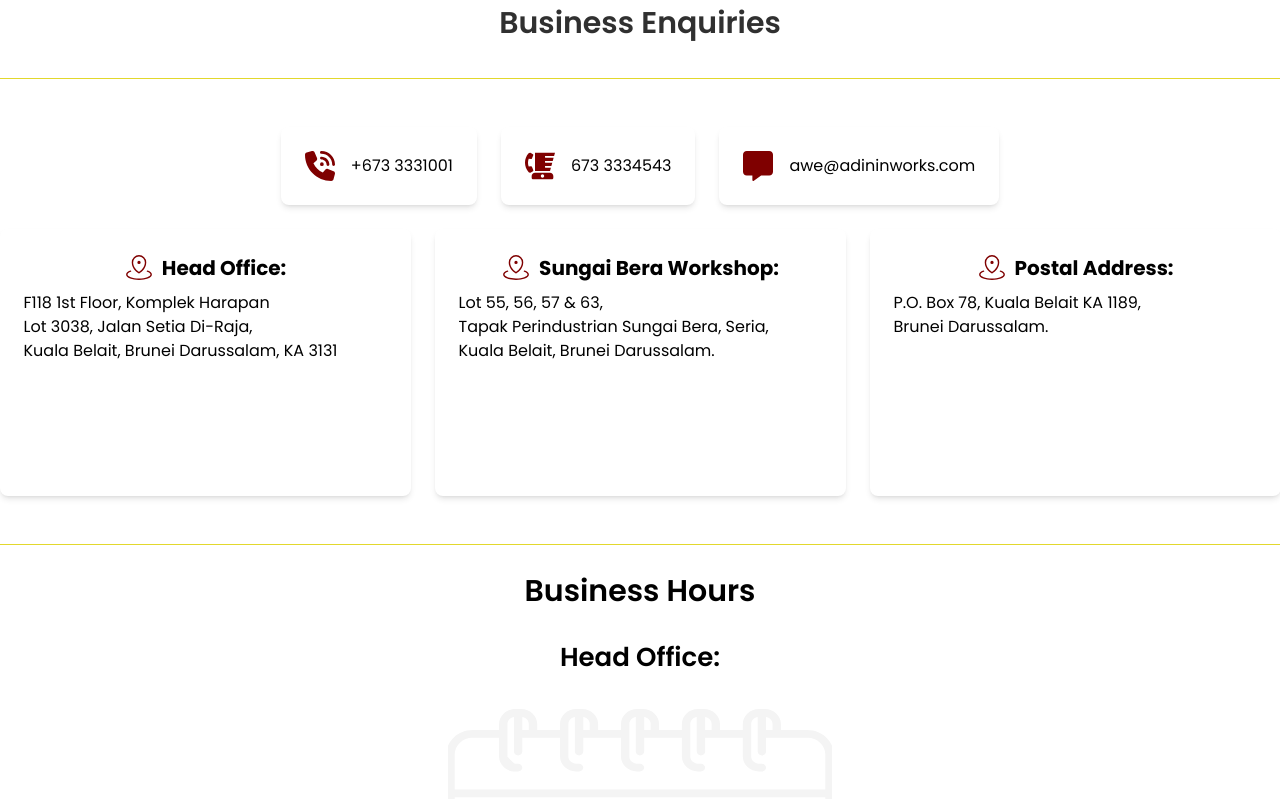
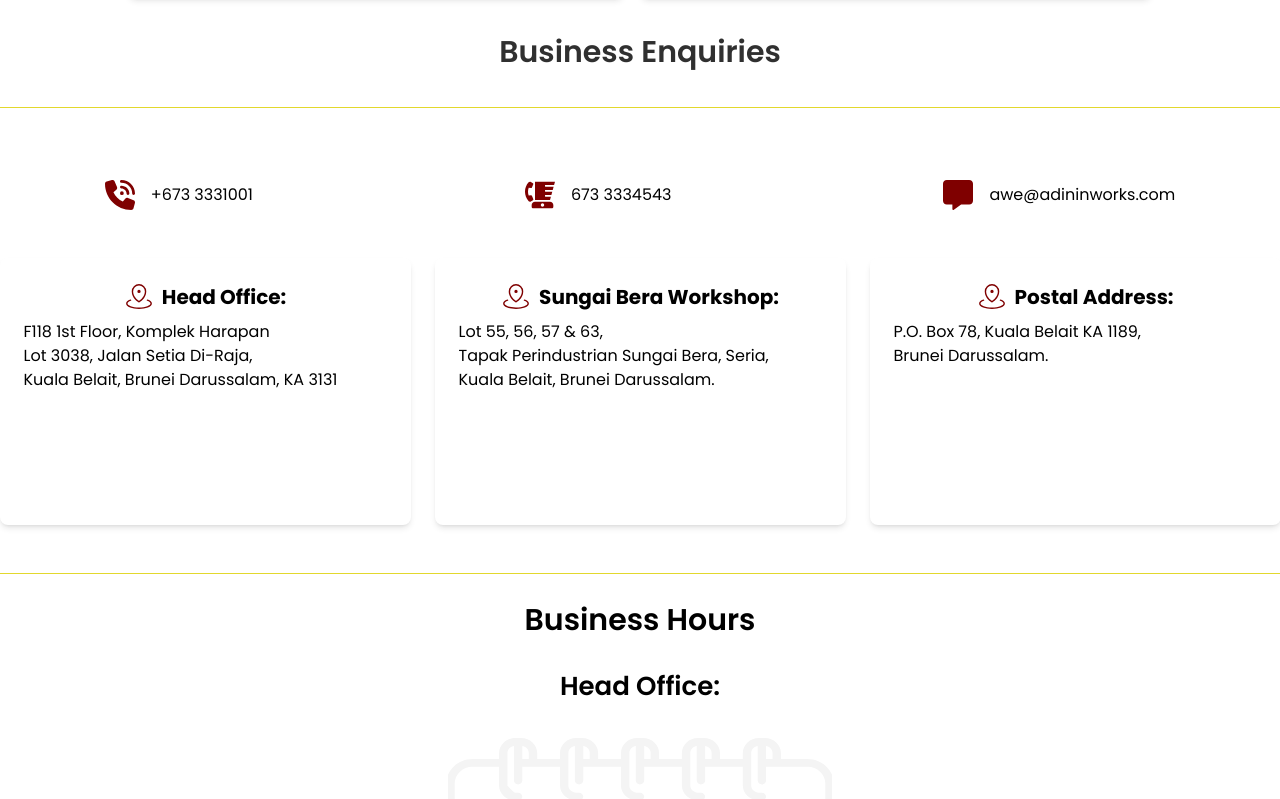
Before and after one commit to CloudBeesTechnology/AWE-Website, a React (Vite) app: page /contact in a window 1280 px wide. Shown: the part 881-1680 px from the top of the page. Built offline with nearby package versions, Linux system fonts and the light colour scheme; what aws-amplify would draw is missing.

Commit message:
Updated: Responsive updated on contact, achievement section.

```diff
--- a/src/Component/Organization/Achievements.jsx
+++ b/src/Component/Organization/Achievements.jsx
@@ -101,11 +101,11 @@
       <CommonBanner background={bg} title="Achievements & Certification" />
 
       {/* First Row for the First 4 Images */}
-      <div className="container mx-auto py-8 px-4  lg:px-56">
+      <div className="container mx-auto py-8 px-4 max-sm:px-0  lg:px-56">
         {/* <h2 className="text-center text-3xl font-bold mb-8">Our Achievements</h2> */}
 
         {/* First row: 4 certificates */}
-        <h2 className="text-xl font-bold py-4">ISO Certificates</h2>
+        <h2 className="max-sm:center text-xl font-bold py-4">ISO Certificates</h2>
         <div className="grid grid-cols-1 lg:grid-cols-3 md:grid-cols-2 gap-12 mb-8">
           {certificates.slice(0, 3).map((certificate, index) => (
             <div
@@ -125,17 +125,17 @@
         </div>
 
         {/* Remaining rows: Polaroid style for images after the 4th */}
-        <h2 className="text-xl font-bold py-4">Awards</h2>
+        <h2 className="max-sm:center text-xl font-bold py-4">Awards</h2>
         <div className="grid grid-cols-1 lg:grid-cols-3 md:grid-cols-2 gap-6">
           {certificates.slice(3).map((certificate, index) => (
             <div
               key={index}
-              className="bg-white shadow-lg mb-6 p-4 rounded-lg overflow-hidden hover:shadow-2xl transition-shadow duration-300"
+              className="flex items-center flex-col bg-white shadow-lg mb-6 p-4 rounded-lg overflow-hidden hover:shadow-2xl transition-shadow duration-300"
             >
               <img
                 src={certificate}
                 alt={`Certificate ${index + 5}`}
-                className="w-full h-[200px] sm:h-[250px] md:h-[300px] object-fit"
+                className="h-[223px] sm:h-[250px] md:h-[300px] object-fit"
               />
               <div className="text-center text-[18px] max-sm:text-[14px] mt-4">
                 <p>{certificateDescriptions[index]}</p>
--- a/src/pages/contact/BusinessEnquiries.jsx
+++ b/src/pages/contact/BusinessEnquiries.jsx
@@ -89,16 +89,16 @@
       {/* Contact Info & Office Details */}
       <div className='border border-[#E2D82D] center flex-col p-4 lg:p-12 sm:p-5'>
         {/* Top contact info */}
-        <div className='flex flex-col lg:flex-row gap-6 mb-6'>
-          <div className=' bg-white p-6  rounded-lg shadow-md flex items-center'>
+        <div className='flex flex-col md:flex-row sm:gap-6 lg:gap-56 mb-6'>
+          <div className=' bg-white p-6  rounded-lg flex items-center'>
             <span role="img" aria-label="Phone" className="text-dark_red text-[30px]"><FaPhoneVolume /></span>
             <p className="ml-4 ">+673 3331001</p>
           </div>
-          <div className=' bg-white p-6 rounded-lg shadow-md flex items-center'>
+          <div className=' bg-white p-6 rounded-lg flex items-center'>
             <span role="img" aria-label="Phone" className="text-dark_red text-[30px]"><FaBlenderPhone /></span>
             <p className="ml-4">673 3334543</p>
           </div>
-          <div className=' bg-white p-6 rounded-lg shadow-md flex items-center'>
+          <div className=' bg-white p-6 rounded-lg flex items-center'>
             <span role="img" aria-label="Email" className="text-dark_red text-[30px]"><FaMessage /></span>
             <p className="ml-4">awe@adininworks.com</p>
           </div>
--- a/src/pages/contact/ContactSection.jsx
+++ b/src/pages/contact/ContactSection.jsx
@@ -20,7 +20,7 @@
             <img
               src={image2}
               alt="Office"
-              className="w-full h-auto rounded-lg shadow-md object-cover sm:w-[552px] max-sm:h-[300px]"
+              className="w-full h-[342px] rounded-lg shadow-md object-cover sm:w-[552px] max-sm:h-[342px]"
               // style={{ width: '552px' , height: '342px' }}
             />
           </div>
@@ -29,7 +29,7 @@
           <div className="w-full sm:w-2/4 flex items-center">
             <iframe
               src="https://www.google.com/maps/embed?pb=!1m18!1m12!1m3!1d3977.0923023672653!2d114.19749617413386!3d4.577441895397145!2m3!1f0!2f0!3f0!3m2!1i1024!2i768!4f13.1!3m3!1m2!1s0x3218ab891ae36e25%3A0xc6202b85ab025a0!2sADININ%20WORKS%20%26%20ENGINEERING%20SDN%20BHD%20(OFFICIAL)!5e0!3m2!1sen!2sin!4v1728113031914!5m2!1sen!2sin"
-              className="w-full h-auto  rounded-lg shadow-md sm:w-[552px] max-sm:h-[300px]"
+              className="w-full h-[342px]  rounded-lg shadow-md sm:w-[552px] max-sm:h-[342px]"
               // style={{ width: '552px' , height: '342px' }}
               loading="lazy"
             ></iframe>
```
